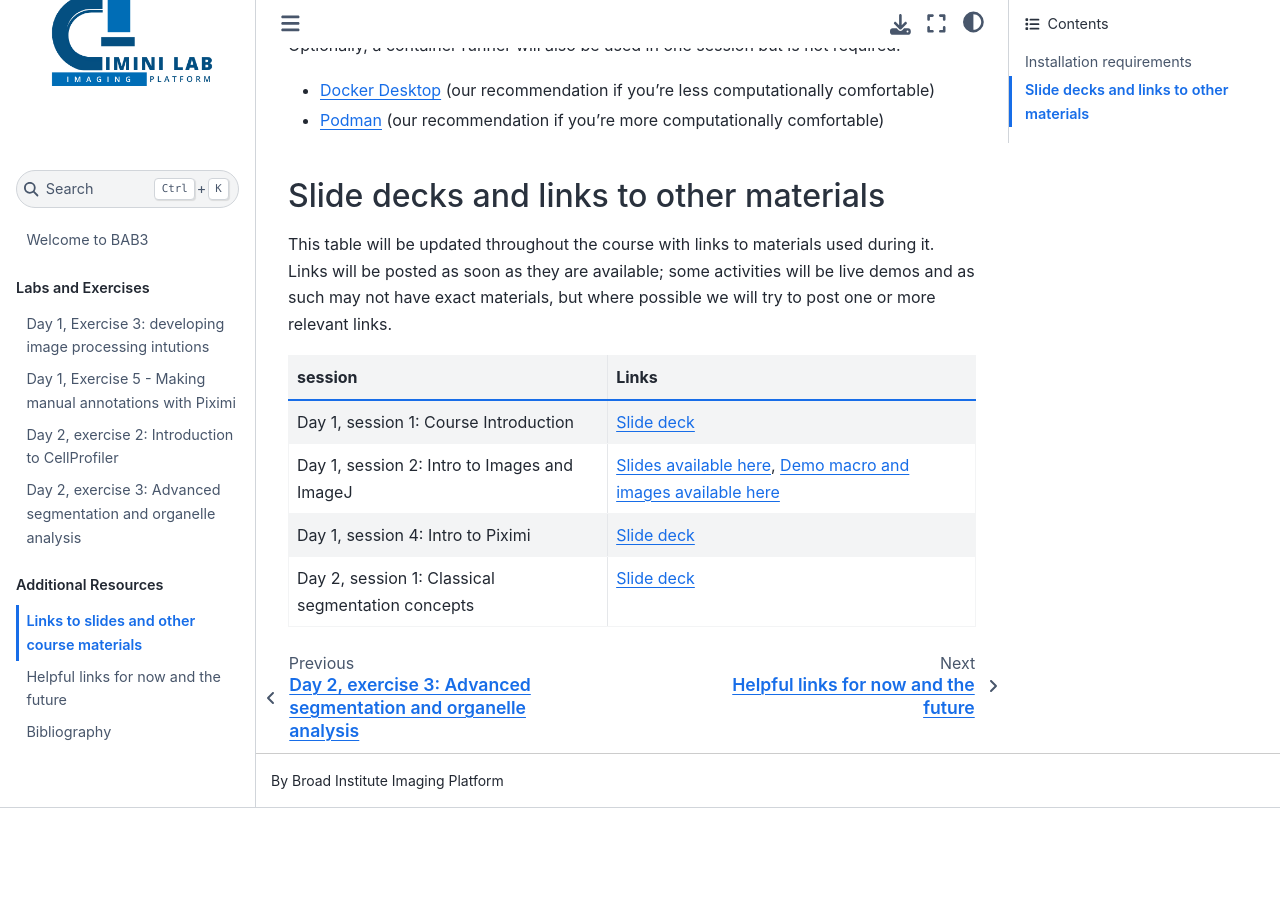
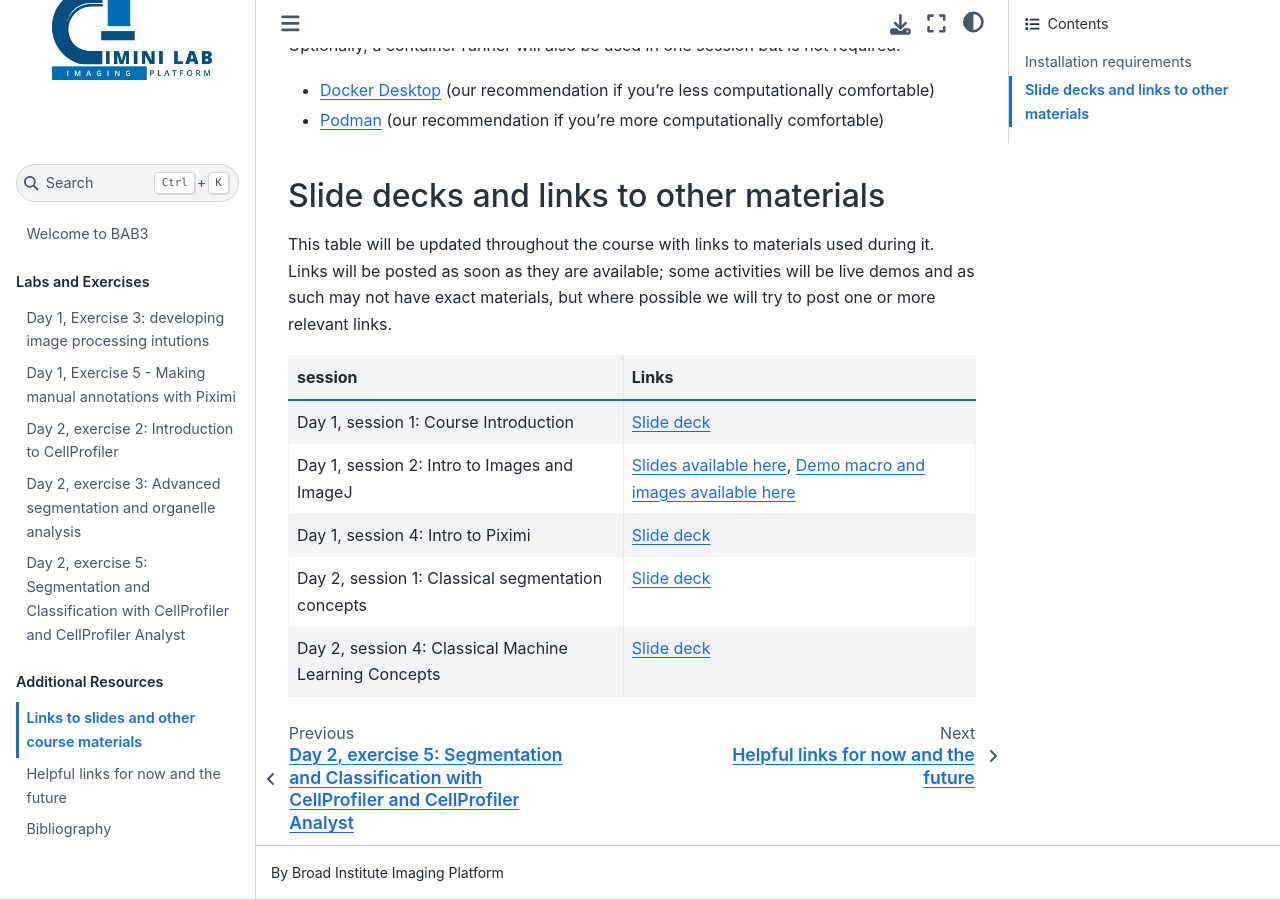
Before and after one commit to broadinstitute/BAB3, a Jupyter Book: the page built from docs/slides_et_al.md, in a window 1280 px wide and 900 px high, scrolled down 706 px. Built offline with Jupyter Book 1.0.4 settings and Sphinx 7.4.7 and the Sphinx Book theme 1.1.4, drawn with Linux system fonts in a browser that asks for light colours; before the commit the page ends 1514 px from its top, so only the background shows below that; part of the change alters nothing that is shown.

Commit message:
Tuesday PM

```diff
--- a/docs/_toc.yml
+++ b/docs/_toc.yml
@@ -10,7 +10,7 @@ parts:
   - file: Piximi_ManualAnnotation/Piximi.md
   - file: BeginnerSegmentation/CPbeginner_Segmentation.md
   - file: AdvancedSegmentation/BBBC022_AnalysisExercise.md
-  #- file: Translocation/Translocation.md
+  - file: Translocation/Translocation.md
   #- file: QuPath_demo/QuPath_demo.md
   #- file: BeginnerSegmentation/BeginnerSegmentationPlugins.md
   #- file: MicroSAM/MicroSAM_workshop.md
--- a/docs/slides_et_al.md
+++ b/docs/slides_et_al.md
@@ -31,10 +31,9 @@ This table will be updated throughout the course with links to materials used du
 |Day 1, session 2: Intro to Images and ImageJ | [Slides available here](https://docs.google.com/presentation/d/186pZXoL_ledGe-Gh1-n-6X5cP7sslOYAlcRlkrjPrw8/edit?usp=drive_link), [Demo macro and images available here](https://drive.google.com/drive/folders/1BV7IOCwVzAceacBQl-WKrXpzETakxt_M)|
 |Day 1, session 4: Intro to Piximi| [Slide deck](https://docs.google.com/presentation/d/1jJLj5Vk2_uBtDhMFKgMgT8zpr57pOOUlpkIf5Bz40zE/edit?usp=sharing)|
 |Day 2, session 1: Classical segmentation concepts | [Slide deck](https://docs.google.com/presentation/d/1CDie17DZFJwHwfSCKyvUchGZ3lcF4Aa88IdESXeIkaw/edit?slide=id.g372eaedf953_0_104#slide=id.g372eaedf953_0_104)|
+|Day 2, session 4: Classical Machine Learning Concepts | [Slide deck](https://docs.google.com/presentation/d/1z8YbI7mHEITIynBhyWxE9ZpU8KB7UxkUF5p3ly6ZzYU/edit?slide=id.p#slide=id.p)|
 
 <!---
-
-|Day 2, session 4: Classical Machine Learning Concepts | [Slide deck](https://docs.google.com/presentation/d/1z8YbI7mHEITIynBhyWxE9ZpU8KB7UxkUF5p3ly6ZzYU/edit?slide=id.p#slide=id.p)|
 |Day 3, session 1: Pitfalls in Classical ML and Introduction to ilastik | Coming soon!|
 |Day 3, session 2: Practical introduction to ilastik | Coming soon!|
 |Day 3, session 3: Introduction to QuPath | Coming soon!|
```
